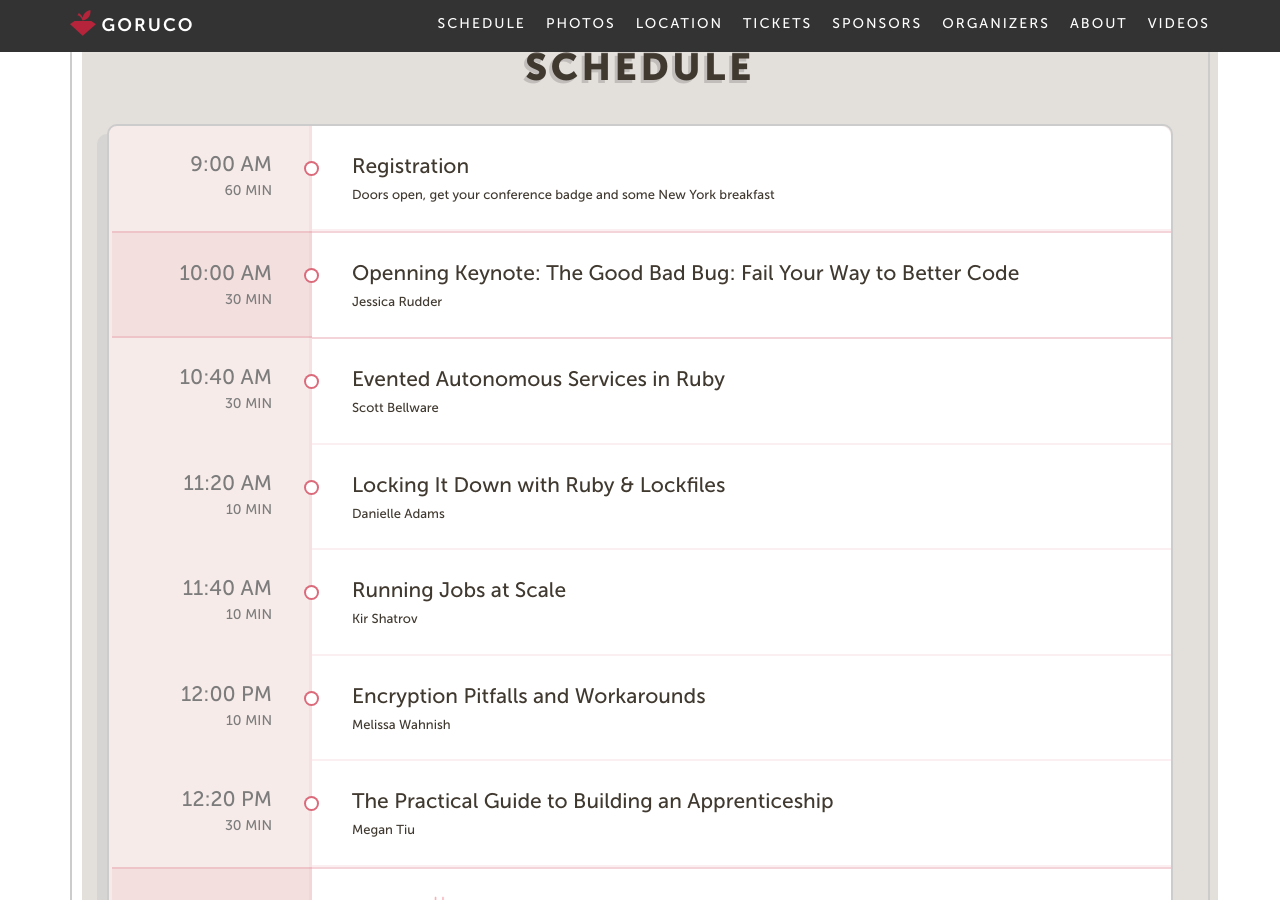
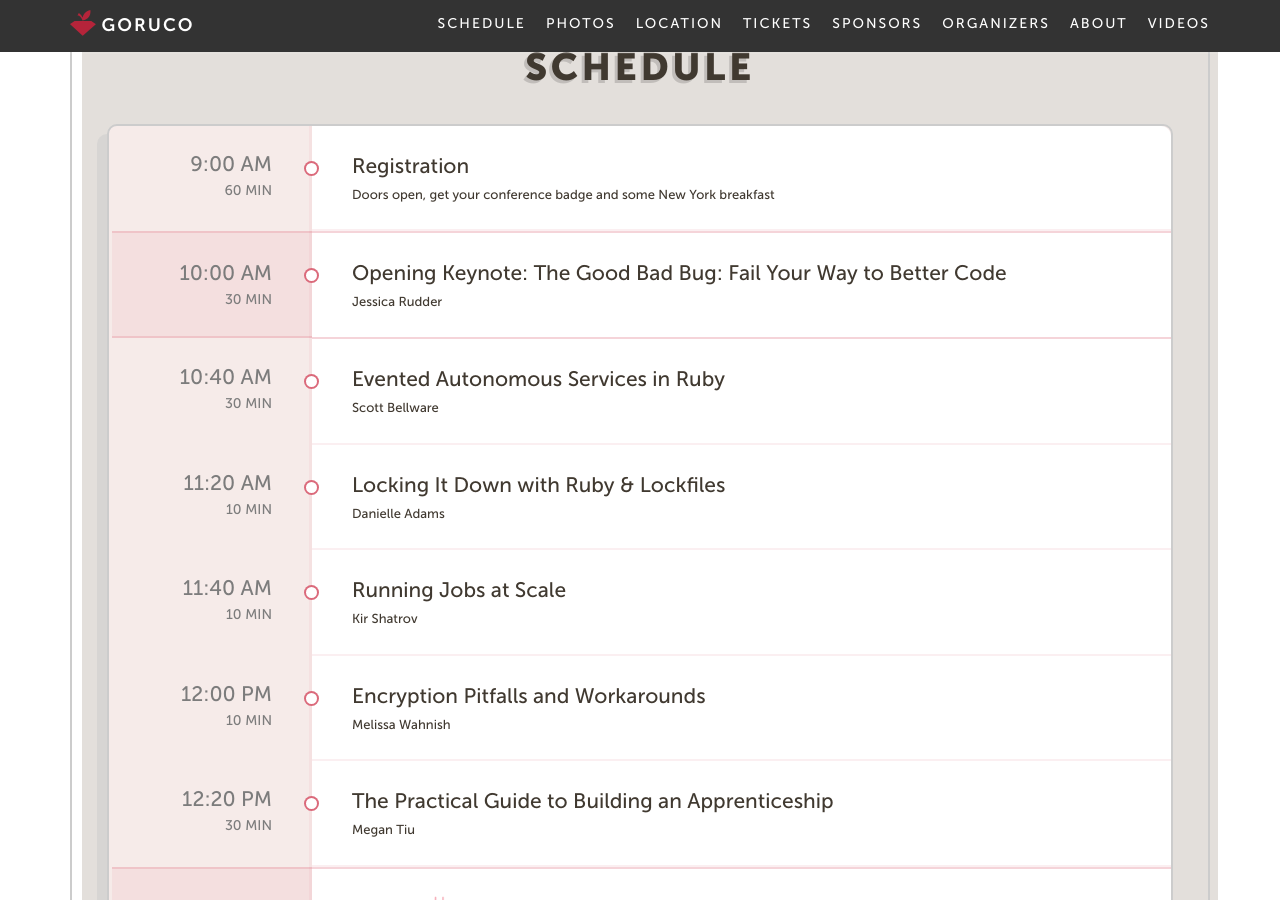
Before and after one commit to paulstefanort/goruco2018, a Jekyll site: the page built from index.html, in a window 1280 px wide and 900 px high, scrolled down 619 px. Built offline with Jekyll 4.4.1, drawn with Linux system fonts in a browser that asks for light colours.

Commit message:
Correct spelling

```diff
--- a/_data/schedule.yml
+++ b/_data/schedule.yml
@@ -3,7 +3,7 @@
   time: 9:00 AM
   duration: 60
 
-- title: "Openning Keynote: The Good Bad Bug: Fail Your Way to Better Code"
+- title: "Opening Keynote: The Good Bad Bug: Fail Your Way to Better Code"
   name: Jessica Rudder
   time: 10:00 AM
   duration: 30
```
